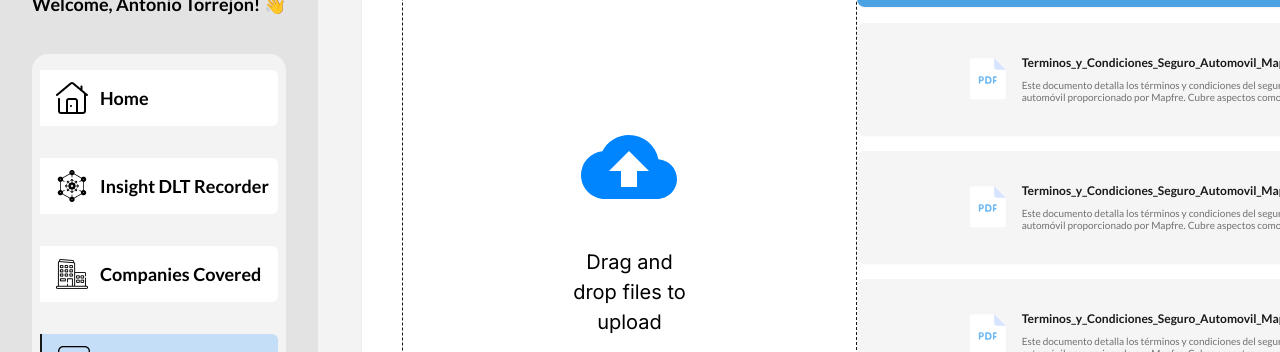
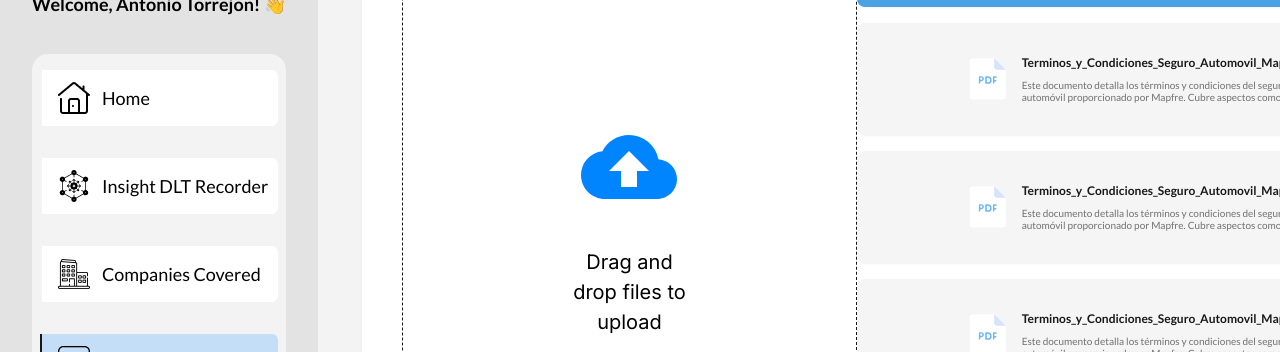
Before and after one commit to sazzadtanim/30-7-23-insurance, a Next.js app: page /document_insight in a window 1280 px wide. Shown: the part 193-545 px from the top of the page. Built offline with nearby package versions, Linux system fonts and the light colour scheme.

Commit message:
chnaged styles

```diff
--- a/src/components/InsideMenu.tsx
+++ b/src/components/InsideMenu.tsx
@@ -24,7 +24,7 @@ export default function InsideMenu(): JSX.Element {
     {
       title: 'Insight DLT Recorder',
       Icon: InsightIcon,
-      link: '/my_files',
+      link: '/insight_dlt_recorder',
       state: 'Active',
     },
     {
@@ -63,23 +63,28 @@ function Insider(props: {
   Icon: StaticImageData
 }) {
   const linkStyles = {
-    Active: 'border-l-2 border-black bg-blue-300/20',
+    base: 'flex items-center justify-start gap-3 rounded-r-md px-4 py-3 hover:bg-blue-300/10 border-l-2',
+    Active: ' border-black bg-blue-300/20',
     Inactive: 'bg-white',
+  }
+
+  const titleStyles = {
+    base: 'whitespace-nowrap font-lato text-lg font-medium capitalize',
+    Active: 'font-semibold',
+    Inactive: '',
   }
 
   return (
     <Link
       href={props.link}
-      className={`flex items-center justify-start gap-3 rounded-r-md px-4  py-3 hover:bg-blue-300/10 ${
-        linkStyles[props.state]
-      }`}
+      className={`${linkStyles['base']} ${linkStyles[props.state]}`}
     >
       <Image
         alt={`icon for ${props.title}`}
         src={props.Icon}
         className=' h-auto w-8 '
       />
-      <span className='whitespace-nowrap font-lato text-lg font-semibold capitalize '>
+      <span className={`${titleStyles['base']} ${titleStyles[props.state]}`}>
         {props.title}
       </span>
     </Link>
```
